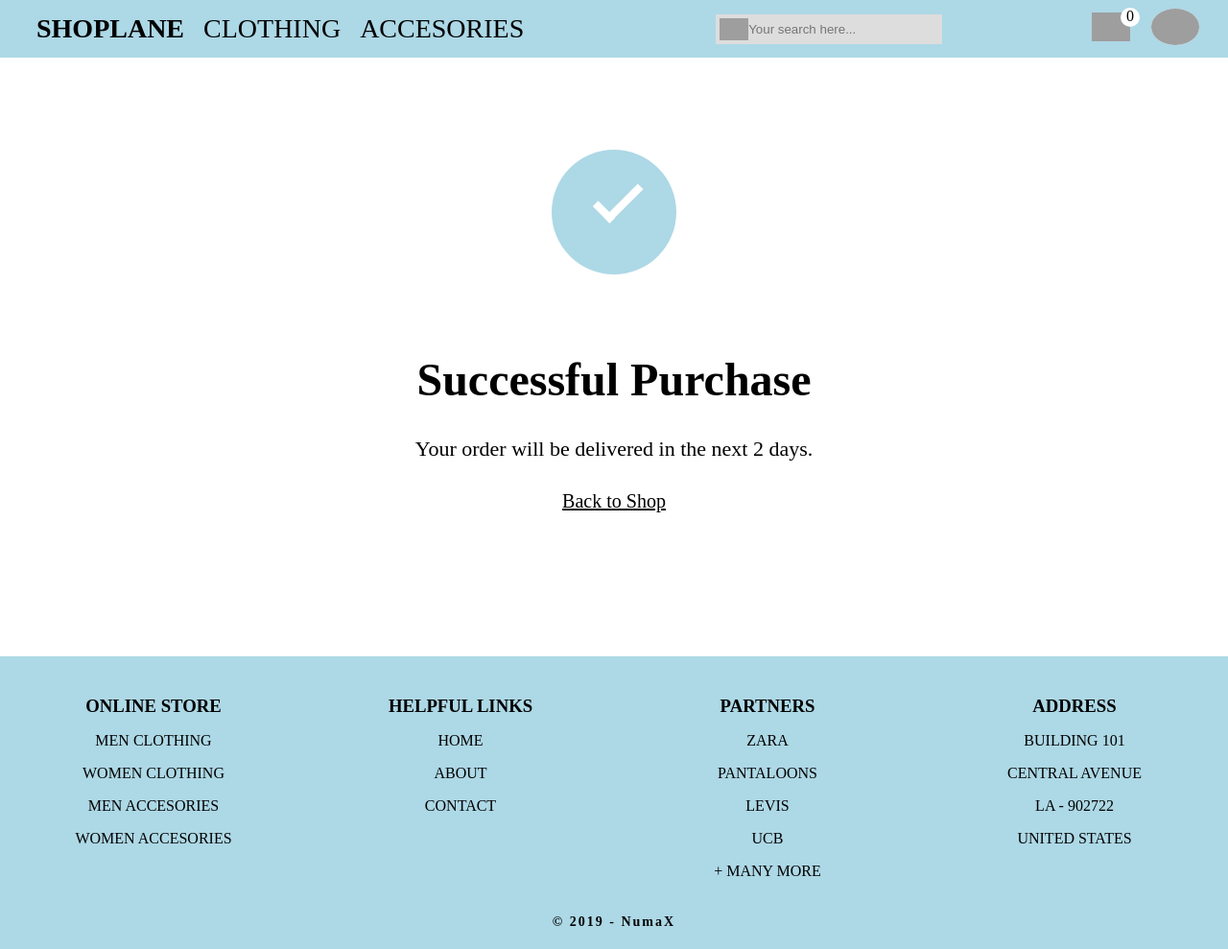
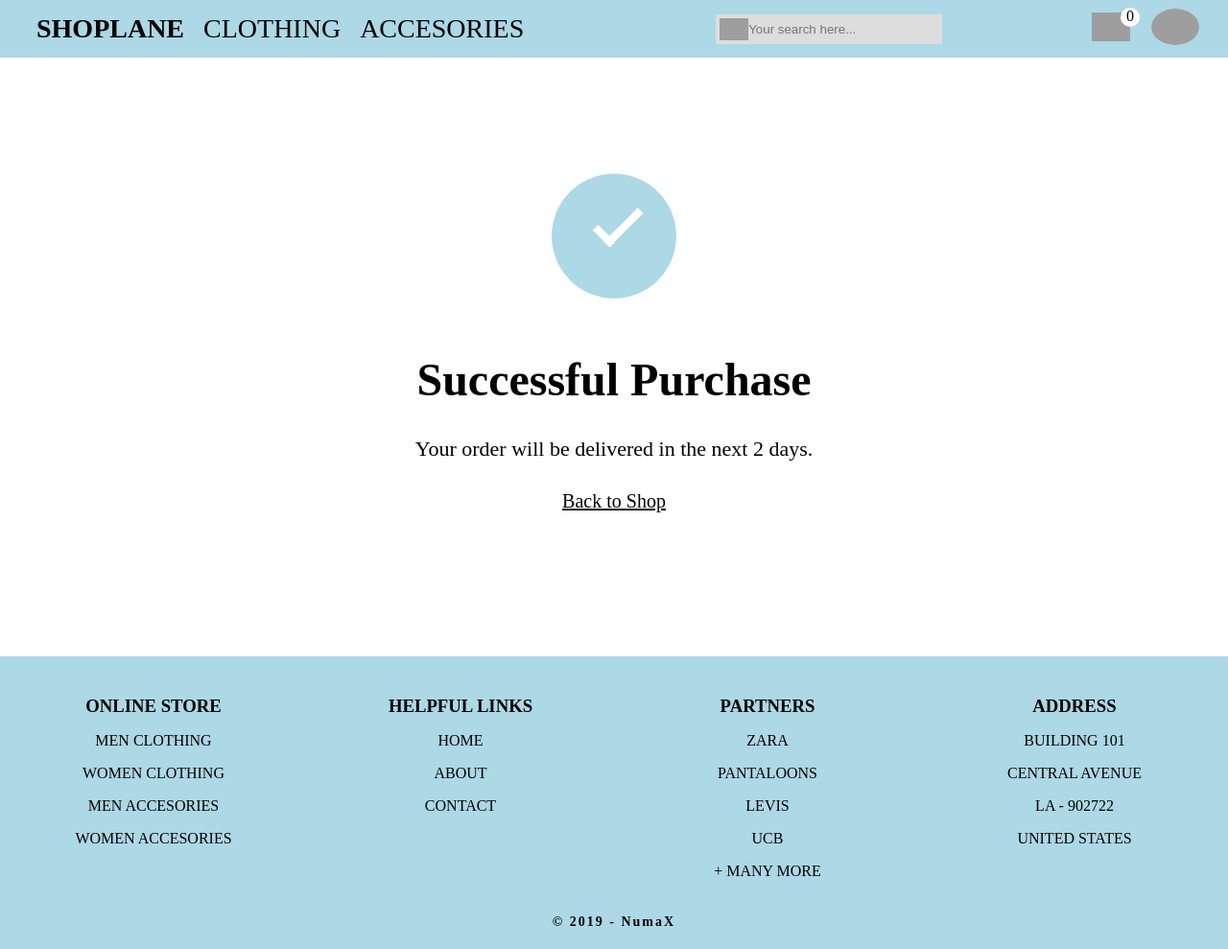
Before and after one commit to GabrielNumaX/E-Commerce, a plain HTML site: page confirmation.html in a window 1280 px wide. Shown: the whole page at 96% size. Drawn offline with nearby package versions, Linux system fonts and the light colour scheme; grey boxes are pictures that could not be loaded.

Commit message:
responsive fixed

```diff
--- a/confirmation.css
+++ b/confirmation.css
@@ -19,18 +19,22 @@
 }
 
 #confirmation-animation {
+  display: flex;
+  justify-content: center;
+  align-items: center;
   background-color: white;
-  margin: 0 auto;
   width: 180px;
   height: 180px;
+  margin: 0 auto;
 }
-/*animatio try out*/
+/*animation try out*/
+/* can't manage to set check/tick on center when animation runs */
 .animation {
   display: block;
   width: 130px;
   height: 130px;
   border-radius: 50%;
-  position: relative;
+  position: absolute;
   box-sizing: border-box;
   margin: 0 auto;
   background-color: lightblue;
@@ -43,14 +47,42 @@
   from {
     width: 169px;
     height: 169px;
+    transform-origin: center;
   }
   to {
     width: 130px;
     height: 130px;
+    transform-origin: center;
   }
 }
 
-.animation::before {
+.check-left {
+  position: relative;
+  width: 50px;
+  height: 8px;
+  background-color: white;
+  border-bottom: 8px;
+  position: absolute;
+  transform: rotate(135deg);
+  right: 30px;
+  bottom: 70px;
+  /* transform-origin: 90% 500%; */
+}
+
+.check-right {
+  position: relative;
+  width: 25px;
+  height: 8px;
+  background-color: white;
+  border-bottom: 8px;
+  position: absolute;
+  transform: rotate(45deg);
+  transform-origin: center;
+  right: 63px;
+  bottom: 61px;
+}
+
+/* .animation::before {
   content: '';
   display: block;
   width: 50px;
@@ -61,9 +93,9 @@
   transform: rotate(135deg);
   right: 30px;
   bottom: 70px;
-}
+} */
 
-.animation::after {
+/* .animation::after {
   content: '';
   display: block;
   width: 25px;
@@ -72,9 +104,10 @@
   border-bottom: 8px;
   position: absolute;
   transform: rotate(45deg);
+  transform-origin: center;
   right: 63px;
   bottom: 61px;
-}
+} */
 
 
 .confirmation-h2 {
--- a/confirmation.html
+++ b/confirmation.html
@@ -36,7 +36,10 @@
 
       <main id="confirmation-main">
         <div id="confirmation-animation">
-          <div class="animation"></div>
+          <div class="animation">
+            <div class="check-left"></div>
+            <div class="check-right"></div>
+          </div>
         </div>
         <h2 class="confirmation-h2">Successful Purchase</h2>
         <p class="confirmation-p">Your order will be delivered
--- a/master.css
+++ b/master.css
@@ -279,6 +279,11 @@ h5 {
     margin-left: 2px;
     margin-right: 2px;
   }
+
+  .div-header-shop {
+    padding-right: 12px;
+  }
+
   .shopping-cart {
     height: 25px;
     margin-right: 10px;
@@ -307,3 +312,18 @@ h5 {
   }
 
 }
+
+@media (max-width: 376px) {
+
+  .div-header a {
+    font-size: 13px;
+    margin-left: 1px;
+    margin-right: 1px;
+  }
+
+  .clothes-div {
+  width: 150px;
+  }
+
+
+}
```
Also changed, not shown: checkout.css (+38 -1 lines), product.css (+5 -2 lines).
